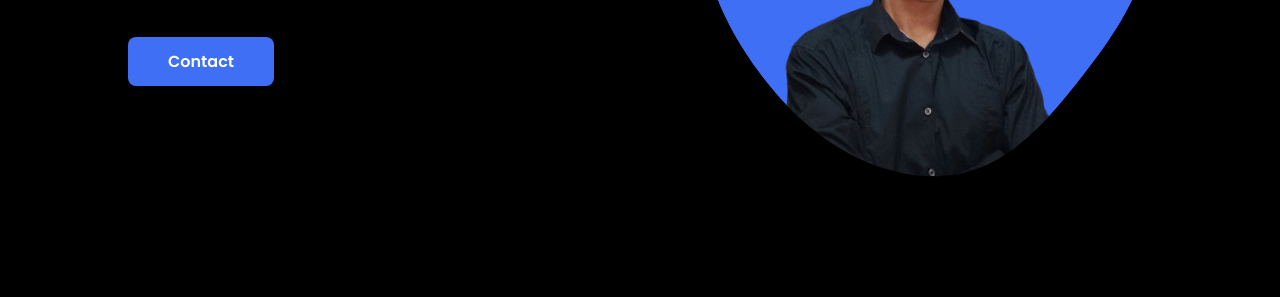
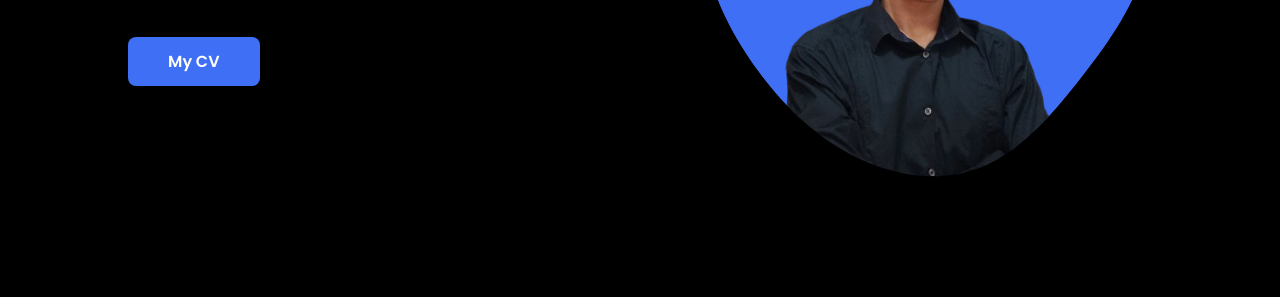
Before and after one commit to shiraori88/portofllio-bagas, a plain HTML site: page index.html in a window 1280 px wide. Shown: the part 307-604 px from the top of the page. Drawn offline with nearby package versions, Linux system fonts and the light colour scheme.

Commit message:
Update index.html

```diff
--- a/index.html
+++ b/index.html
@@ -57,7 +57,7 @@
             Design Grafis & Ilustrator
           </h1>
 
-          <a href="#" class="button">Contact</a>
+          <a href="https://drive.google.com/file/d/1v_buva9GbWc0B4tob3kjJiTiMv4U3IEE/view?usp=drive_link" class="button">My CV</a>
         </div>
 
         <div class="home__social">
```
